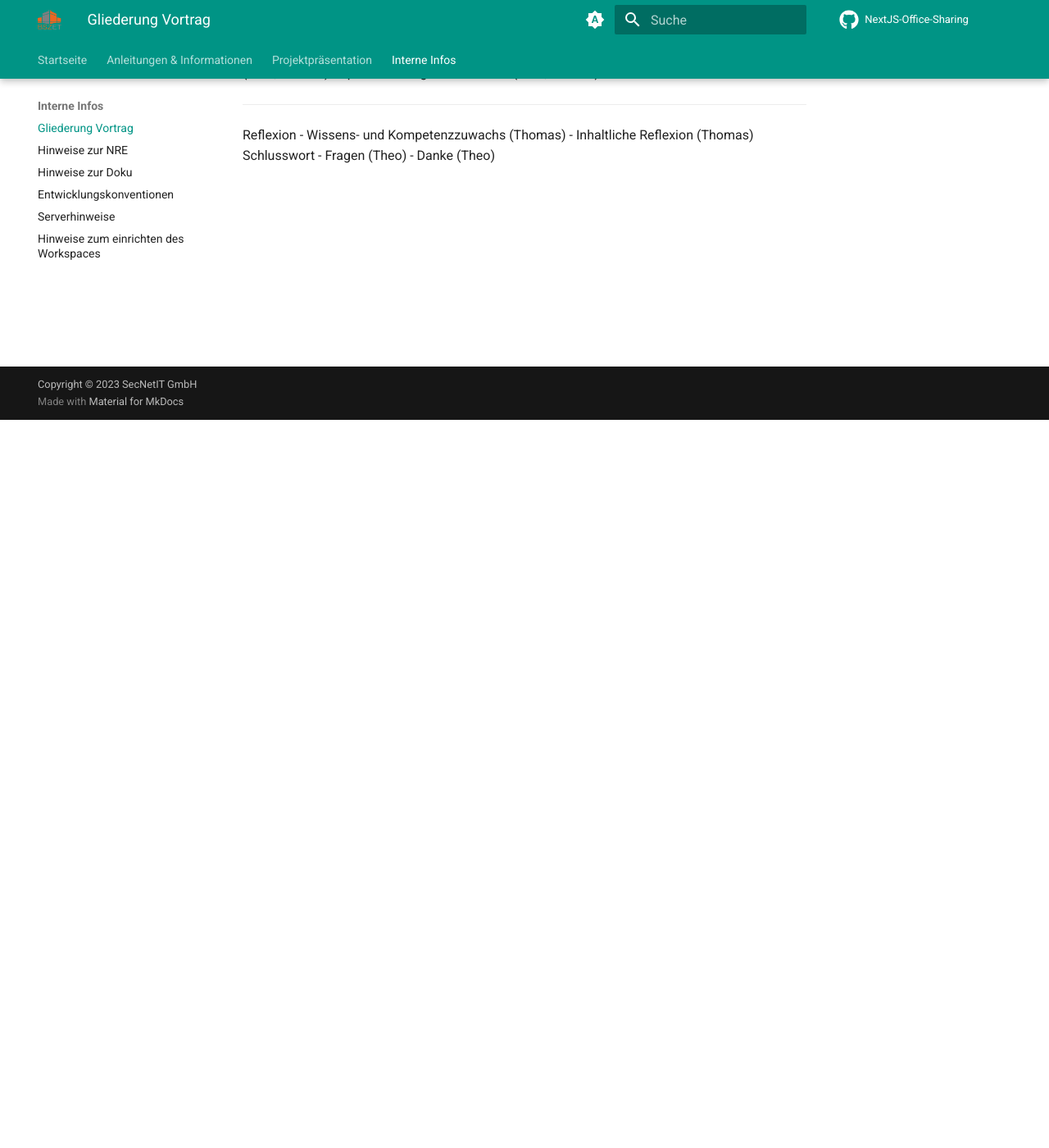
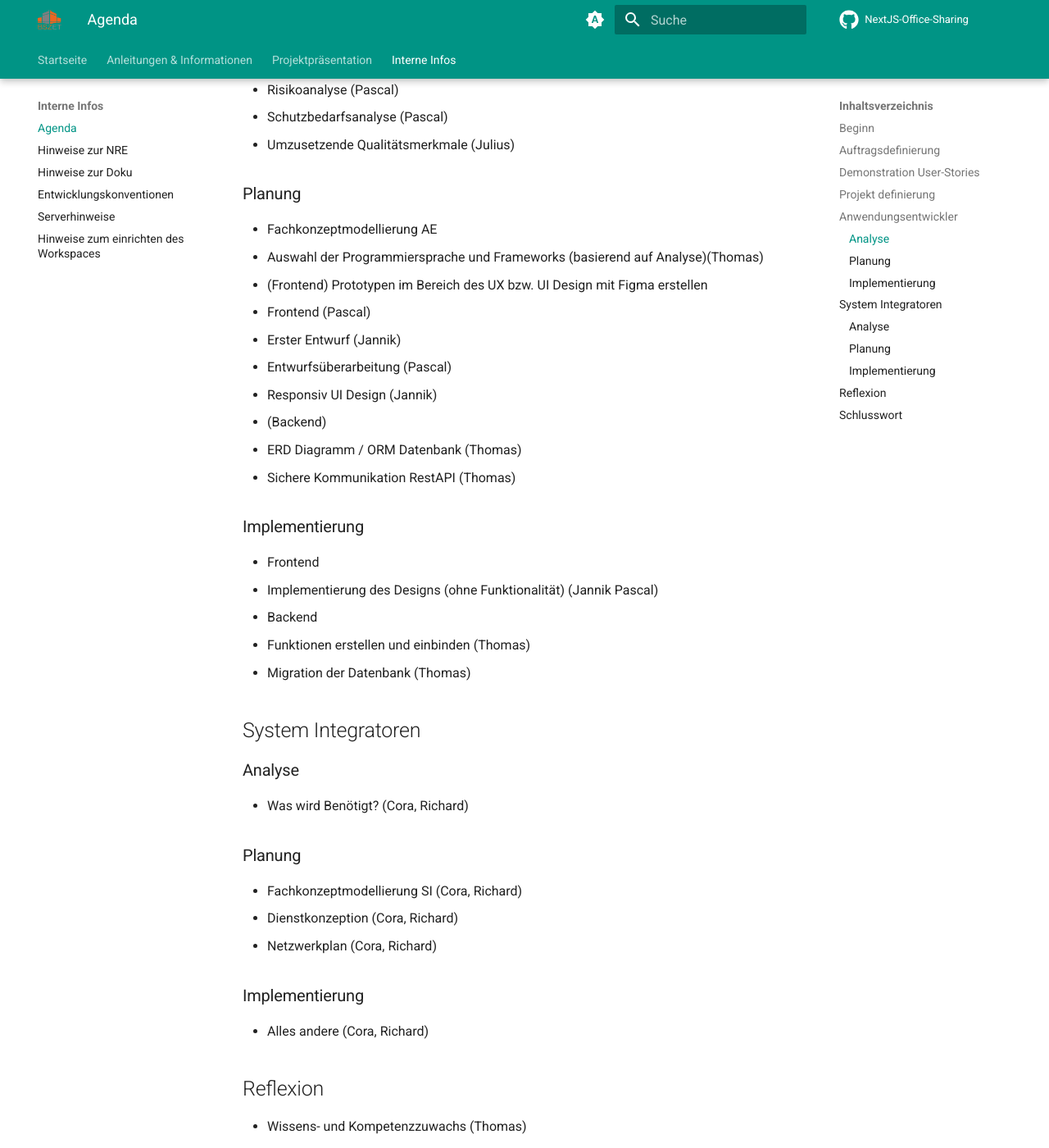
Before and after one commit to gz-bad-erzland-p2/Dokumentation, an MkDocs documentation site: the page built from docs/{Interne Informationen}/GliederungVortrag.md, in a window 1280 px wide and 1400 px high, scrolled down 888 px. Shown: the whole window at 82% size. Built offline with MkDocs 1.6.1 and Material for MkDocs 9.7.7, drawn with Linux system fonts in a browser that asks for light colours; comment, search, counter and statistics services are not loaded; some of the changed text lies outside the part shown.

Commit message:
Update GliederungVortrag.md

```diff
--- a/docs/{Interne Informationen}/GliederungVortrag.md
+++ b/docs/{Interne Informationen}/GliederungVortrag.md
@@ -1,4 +1,74 @@
-# Gliederung Vortrag
+----------------------------------------------------
+# Agenda
+
+## Beginn
+- Begrüßung & Projektauftrag (Cora -> erster Eindruck zählt, sorry Theo)
+- Mitarbeiteranteile & Gliederung (Theo)
+
+## Auftragsdefinierung
+- Prozesslandkarte (Theo)
+- User-Stories (Jannik)
+
+## Demonstration User-Stories
+
+## Projekt definierung
+- Projektstrukturplan (Theo)
+- Entwicklungsvorgehen (Thomas)
+- Einordnung ins Schichtenmodell (Theo)
+- Architekturbeschreibung des Gesamtsystems (Wer kennt sich da aus)
+
+## Anwendungsentwickler
+### Analyse
+- USE-CASE Diagramm (Jannik)
+- Nutzerwertanalyse (Thomas)
+- Risikoanalyse (Pascal)
+- Schutzbedarfsanalyse (Pascal)
+- Umzusetzende Qualitätsmerkmale (Julius)
+
+### Planung
+- Fachkonzeptmodellierung AE
+  - Auswahl der Programmiersprache und Frameworks (basierend auf Analyse)(Thomas)
+- (Frontend) Prototypen im Bereich des UX bzw. UI Design mit Figma erstellen
+  - Frontend (Pascal)
+  - Erster Entwurf (Jannik)
+  - Entwurfsüberarbeitung (Pascal)
+  - Responsiv UI Design (Jannik)
+- (Backend)
+  - ERD Diagramm / ORM Datenbank (Thomas)
+  - Sichere Kommunikation RestAPI (Thomas)
+
+### Implementierung
+- Frontend
+  - Implementierung des Designs (ohne Funktionalität) (Jannik Pascal)
+- Backend
+  - Funktionen erstellen und einbinden (Thomas)
+  - Migration der Datenbank (Thomas)
+
+## System Integratoren
+### Analyse
+- Was wird Benötigt? (Cora, Richard)
+
+### Planung
+- Fachkonzeptmodellierung SI (Cora, Richard)
+- Dienstkonzeption (Cora, Richard)
+- Netzwerkplan (Cora, Richard)
+
+### Implementierung
+- Alles andere (Cora, Richard)
+
+## Reflexion
+- Wissens- und Kompetenzzuwachs (Thomas)
+- Inhaltliche Reflexion (Thomas)
+
+## Schlusswort
+- Fragen (Theo)
+- Danke (Theo)
+----------------------------------------------------
+
+
+
+
+<pre># Gliederung Vortrag
 
 
 ----------------------------------------------------
@@ -65,3 +135,8 @@ Reflexion
 Schlusswort
 	- Fragen (Theo)
 	- Danke (Theo)
+
+
+
+
+</pre>
```
